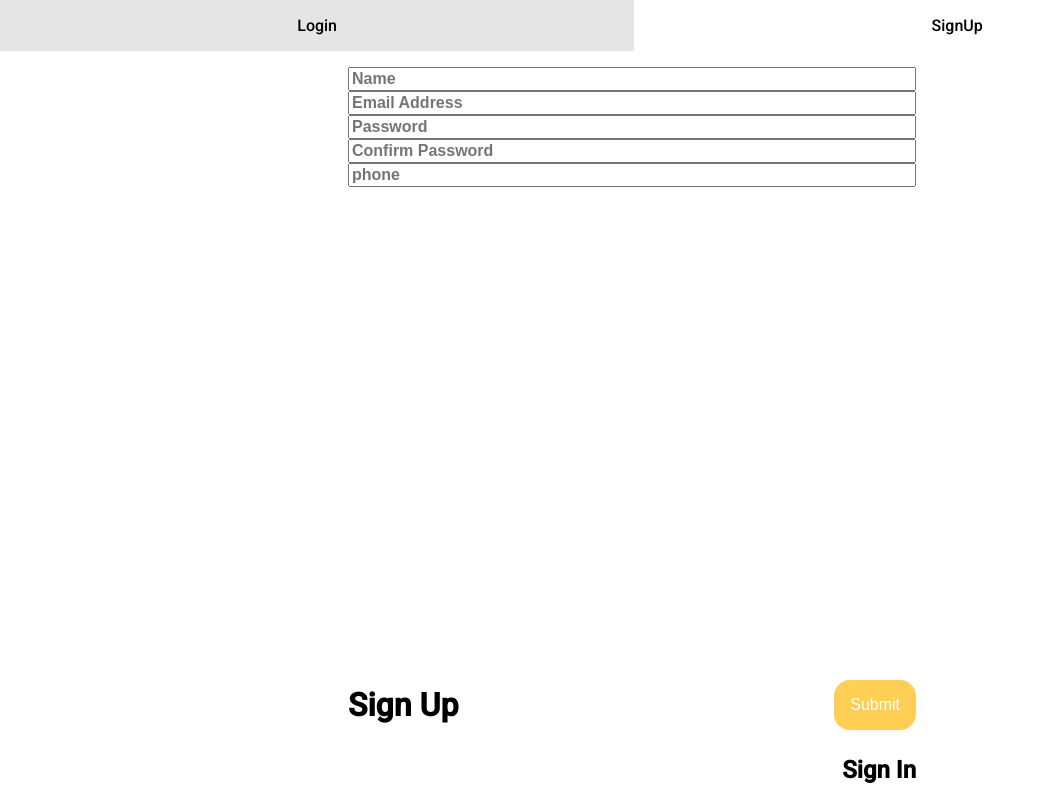
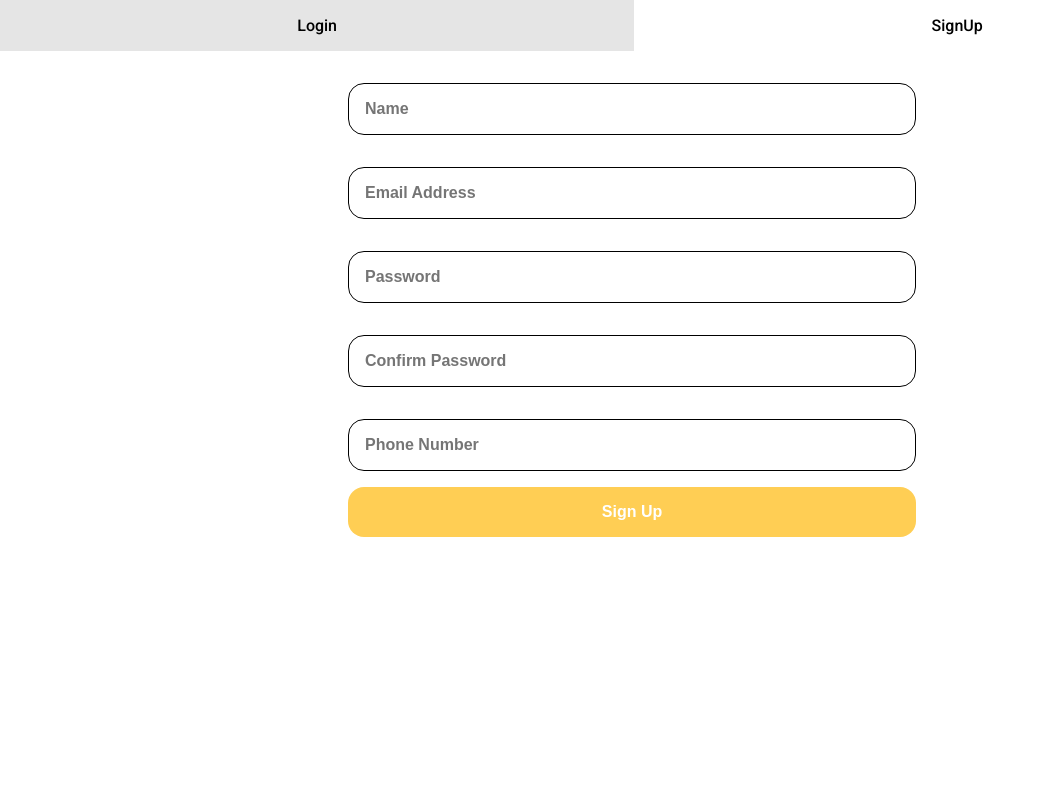
Before and after one commit to amirbashan/ITC-Hackathon, a React (Create React App) app in the folder frontend/: page /signup in a window 1280 px wide. Shown: the whole page, without its empty margins (0-1045 px from the left). Built offline with nearby package versions, Linux system fonts and the light colour scheme.

Commit message:
fixed forms design, added user navbar

```diff
--- a/frontend/src/App.jsx
+++ b/frontend/src/App.jsx
@@ -9,6 +9,7 @@ import StartPage from "./pages/StartPage/StartPage";
 import ResultsPage from "./pages/ResultsPage/ResultsPage";
 import RatingPage from "./pages/RatingPage/RatingPage";
 import Navbar from "./components/Navbar/Navbar";
+import UserNav from './components/UserNav/UserNav';
 
 import { Routes, Route } from "react-router-dom";
 
@@ -17,7 +18,11 @@ function App() {
 
   return (
     <>
-      {pathname === "/" || pathname === "/signup" || pathname === "/login" ? <MiniNav /> : <Navbar /> }
+      {pathname === "/" || pathname === "/signup" || pathname === "/login" ? <MiniNav /> :
+      <>
+        <Navbar />
+        <UserNav />
+      </> }
       {/* <Navbar /> */}
       <Routes>
         <Route path="/" element={<StartPage />}></Route>
--- a/frontend/src/components/Input/Input.jsx
+++ b/frontend/src/components/Input/Input.jsx
@@ -2,7 +2,7 @@ import React from "react";
 import "./Input.css";
 
 const Input = ({ onChange, value, type, placeholder }) => {
-  return <input className="forminput" type={type} placeholder={placeholder} onChange={(e) => onChange(e.target.value)} />;
+  return <input className="form-input" type={type} placeholder={placeholder} onChange={(e) => onChange(e.target.value)} />;
 };
 
 export default Input;
--- a/frontend/src/components/LoginCard/LoginCard.jsx
+++ b/frontend/src/components/LoginCard/LoginCard.jsx
@@ -33,8 +33,8 @@ export default function LoginCard() {
 
   return (
     <form id="loginCard" onSubmit={(e) => handleOnSubmit(e)}>
-      <input type="email" onChange={(e) => handleEmailChange(e)} placeholder="Your Email" value={email} required />
-      <input type="password" name="password" autoComplete="on" onChange={(e) => handlePasswordChange(e)} value={password} placeholder="Password" required />
+      <input type="email" className="form-input" onChange={(e) => handleEmailChange(e)} placeholder="Your Email" value={email} required />
+      <input type="password" className="form-input" name="password" autoComplete="on" onChange={(e) => handlePasswordChange(e)} value={password} placeholder="Password" required />
       <button type="submit" className="btn btn-sm btn-primary round-button bold">
         Log In
       </button>
--- a/frontend/src/components/RegisterCard/RegisterCard.css
+++ b/frontend/src/components/RegisterCard/RegisterCard.css
@@ -13,6 +13,10 @@
   display: flex;
   justify-content: space-between;
   align-items: center;
+}
+
+.signup-line > button {
+  width: 100%;
 }
 
 .signin-line {
@@ -31,11 +35,3 @@
   margin: 0;
   cursor: pointer;
 }
-
-#formControl {
-  justify-self: flex-end;
-  flex-grow: 1;
-  display: flex;
-  flex-direction: column;
-  justify-content: flex-end;
-}
--- a/frontend/src/components/RegisterCard/RegisterCard.jsx
+++ b/frontend/src/components/RegisterCard/RegisterCard.jsx
@@ -47,31 +47,25 @@ export default function RegisterCard() {
 
   return (
     <form id="registerCard" onSubmit={(e) => handleOnSubmit(e)}>
-      <input type="text" className="" onChange={(e) => handleNameChange(e)} value={name} placeholder="Name" maxLength="30" required />
-      <input type="email" className="" onChange={(e) => handleEmailChange(e)} value={email} placeholder="Email Address" maxLength="100" required />
-      <input type="Password" className="" onChange={(e) => handlePassChange(e)} value={password} placeholder="Password" maxLength="250" required />
+      <input type="text" className="form-input" onChange={(e) => handleNameChange(e)} value={name} placeholder="Name" maxLength="30" required />
+      <input type="email" className="form-input" onChange={(e) => handleEmailChange(e)} value={email} placeholder="Email Address" maxLength="100" required />
+      <input type="Password" className="form-input" onChange={(e) => handlePassChange(e)} value={password} placeholder="Password" maxLength="250" required />
       <input
         type="Password"
-        className=""
+        className="form-input"
         onChange={(e) => handlePassConfirmChange(e)}
         value={passConfirm}
         placeholder="Confirm Password"
         maxLength="250"
         required
       />
-      <input type="text" className="" onChange={(e) => handlePhoneChange(e)} value={phone} maxLength="20" placeholder="phone" required />
-      <div id="formControl">
+      <input type="text" className="form-input" onChange={(e) => handlePhoneChange(e)} value={phone} maxLength="20" placeholder="Phone Number" required />
         <div className="signup-line">
-          <p className="bold">Sign Up</p>
-          <button type="submit" disabled={password !== passConfirm} className="btn btn-sm btn-primary round-button">
-            Submit
+          <button type="submit" disabled={password !== passConfirm} className="btn btn-sm btn-primary round-button bold">
+            Sign Up
           </button>
           {password !== passConfirm && <span className="text-danger font-size-sm">Those passwords don't match</span>}
         </div>
-        <div className="signin-line">
-          <p className="bold">Sign In</p>
-        </div>
-      </div>
     </form>
   );
 }
--- /dev/null
+++ b/frontend/src/components/UserNav/UserNav.css
@@ -0,0 +1,20 @@
+#userNav {
+  display: flex;
+  flex-direction: column;
+  align-items: center;
+  width: 100%;
+}
+
+#userNav > a:hover {
+  background-color: rgba(0, 0, 0, 0.1);
+  cursor: pointer;
+}
+
+#userNav > a {
+  width: 100%;
+  text-align: center;
+  font-size: 1rem;
+  padding: 0.5rem;
+  text-decoration: none;
+  color: #000;
+}
--- /dev/null
+++ b/frontend/src/components/UserNav/UserNav.jsx
@@ -0,0 +1,20 @@
+import React from 'react'
+import './UserNav.css';
+import { Outlet, Link } from "react-router-dom";
+
+const UserNav = () => {
+
+    return (
+        <div id="userNav">
+            <Link to="/profile" className="px-4 nav-link bold" >
+                User Profile
+            </Link>
+            <Link to="/rides" className="px-2 nav-link bold">
+                My Rides
+            </Link>
+            <Outlet />
+        </div>
+    )
+}
+
+export default UserNav
--- a/frontend/src/index.css
+++ b/frontend/src/index.css
@@ -71,3 +71,11 @@ input:-moz-placeholder {
   cursor: pointer;
   font-size: 1rem;
 }
+
+.form-input {
+  border: 1px solid #000;
+  padding: 1rem;
+  border-radius: 1rem;
+  margin-top: 1rem;
+  margin-bottom: 1rem;
+}
--- a/frontend/src/pages/MapPage/MapPage.css
+++ b/frontend/src/pages/MapPage/MapPage.css
@@ -0,0 +1,3 @@
+#mapPage {
+  flex-grow: 1;
+}
--- a/frontend/src/pages/MapPage/MapPage.jsx
+++ b/frontend/src/pages/MapPage/MapPage.jsx
@@ -2,7 +2,7 @@ import React,{useState} from 'react'
 import MyGoogleMap from '../../components/MyGoogleMap'
 import MyGoogleMap2 from '../../components/mapEndpoint/MyGoogleMap2'
 import { Button,Input } from "@chakra-ui/react";
-
+import './MapPage.css';
 
 const MapPage = () => {
     const [showmap1, setshowmap1] = useState(true)
```
